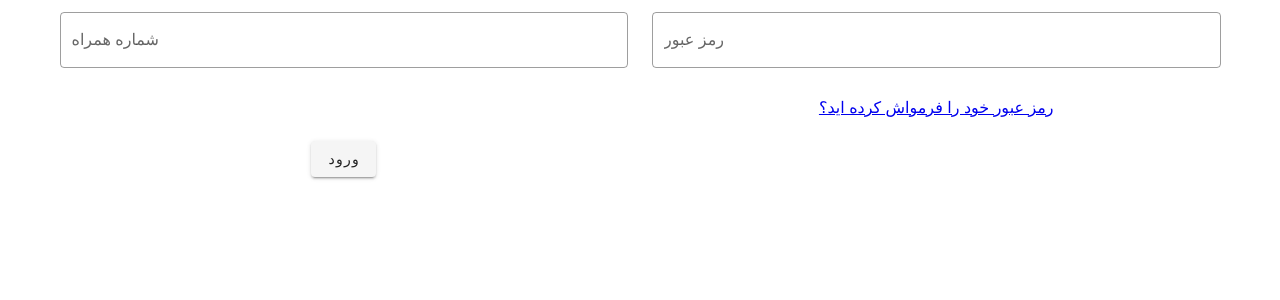
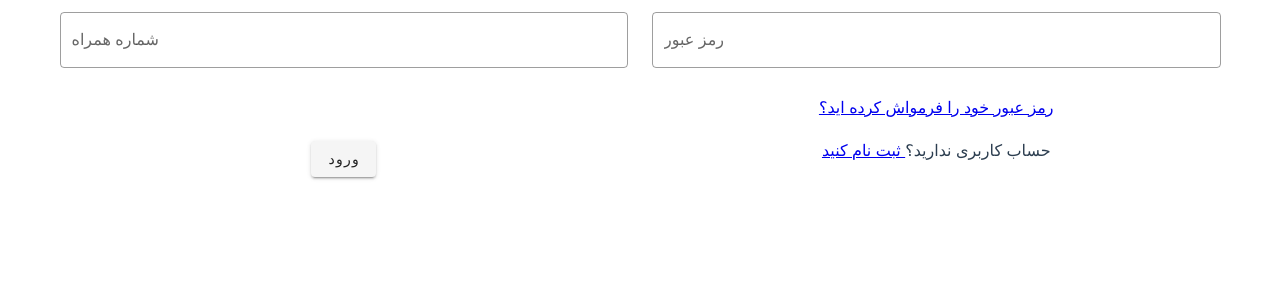
Before and after one commit to NaserAhadi/register-login-system, a Vue app: page / in a window 1280 px wide. Shown: the top 300 px of the page. Built offline with nearby package versions, Linux system fonts and the light colour scheme.

Commit message:
feat: creat base ui of register page

```diff
--- a/src/lang/fa-IR.js
+++ b/src/lang/fa-IR.js
@@ -4,5 +4,7 @@ export default{
     password: 'رمز عبور',
     forgotPassword: 'رمز عبور خود را فرمواش کرده اید؟',
     RetrievalPassword: 'بازیابی رمز عبور',
-    newPassword: 'رمز عبور جدید'
+    newPassword: 'رمز عبور جدید',
+    dontHaveAccount: 'حساب کاربری ندارید؟',
+    register: 'ثبت نام کنید'
 }
--- a/src/router/index.js
+++ b/src/router/index.js
@@ -13,10 +13,12 @@ Vue.use(VueRouter)
   {
     path: '/retrieval-password',
     name: 'RetrievalPassword',
-    // route level code-splitting
-    // this generates a separate chunk (retrieval-password.[hash].js) for this route
-    // which is lazy-loaded when the route is visited.
     component: () => import(/* webpackChunkName: "retrieval-password" */ '../views/RetrievalPassword/RetrievalPassword.vue')
+  },
+  {
+    path: '/register',
+    name: 'Register',
+    component: () => import(/* webpackChunkName: "register" */ '../views/Register/Register.vue')
   }
 ]
 
--- a/src/views/Login/Login.vue
+++ b/src/views/Login/Login.vue
@@ -5,21 +5,27 @@
         <v-text-field
           :label="persianLanguageResource.phoneNumber"
           outlined
-                ></v-text-field>
+        />
       </v-col>
       <v-col cols="6">
         <v-text-field
           :label="persianLanguageResource.password"
           outlined
-                ></v-text-field>
+        />
         <router-link :to="{name:'RetrievalPassword'}">
-                    {{persianLanguageResource.forgotPassword}}
+          {{ persianLanguageResource.forgotPassword }}
         </router-link>
       </v-col>
       <v-col cols="6">
         <v-btn>
-                    {{persianLanguageResource.login}}
+          {{ persianLanguageResource.login }}
         </v-btn>
+      </v-col>
+      <v-col>
+        <span>{{ persianLanguageResource.dontHaveAccount }}</span>
+        <router-link :to="{name:'Register'}">
+          {{ persianLanguageResource.register }}
+        </router-link>
       </v-col>
     </v-row>
   </v-container>
--- /dev/null
+++ b/src/views/Register/Register.vue
@@ -0,0 +1,15 @@
+<template>
+  <div>
+    Register
+  </div>
+</template>
+
+<script>
+    export default {
+        name: 'Register'
+    }
+</script>
+
+<style lang="scss" scoped>
+
+</style>
```
Lines whose indentation alone changed are shown as unchanged.
